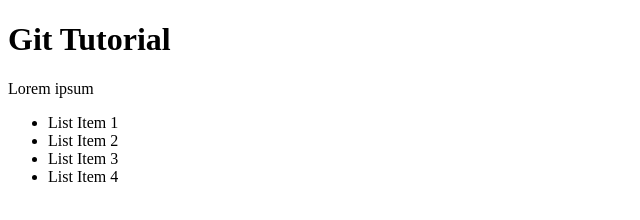
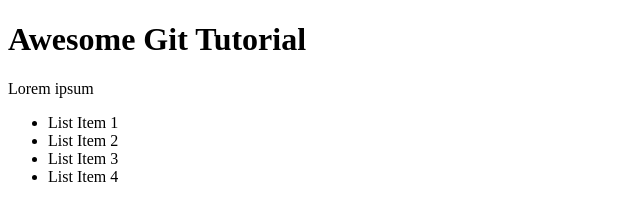
Before and after one commit to cuong-ng-nghia/git-tutorial, a plain HTML site: page index.html in a window 1280 px wide. Shown: the whole page, without its empty margins (0-640 px from the left). Drawn offline with Linux system fonts and the light colour scheme.

Commit message:
Added h1

```diff
--- a/index.html
+++ b/index.html
@@ -7,7 +7,7 @@
      <title>Document</title>
  </head>
  <body>
-     <h1>Git Tutorial</h1>
+     <h1>Awesome Git Tutorial</h1>
      <p>Lorem ipsum</p>
      <ul>
          <li>List Item 1</li>
```
